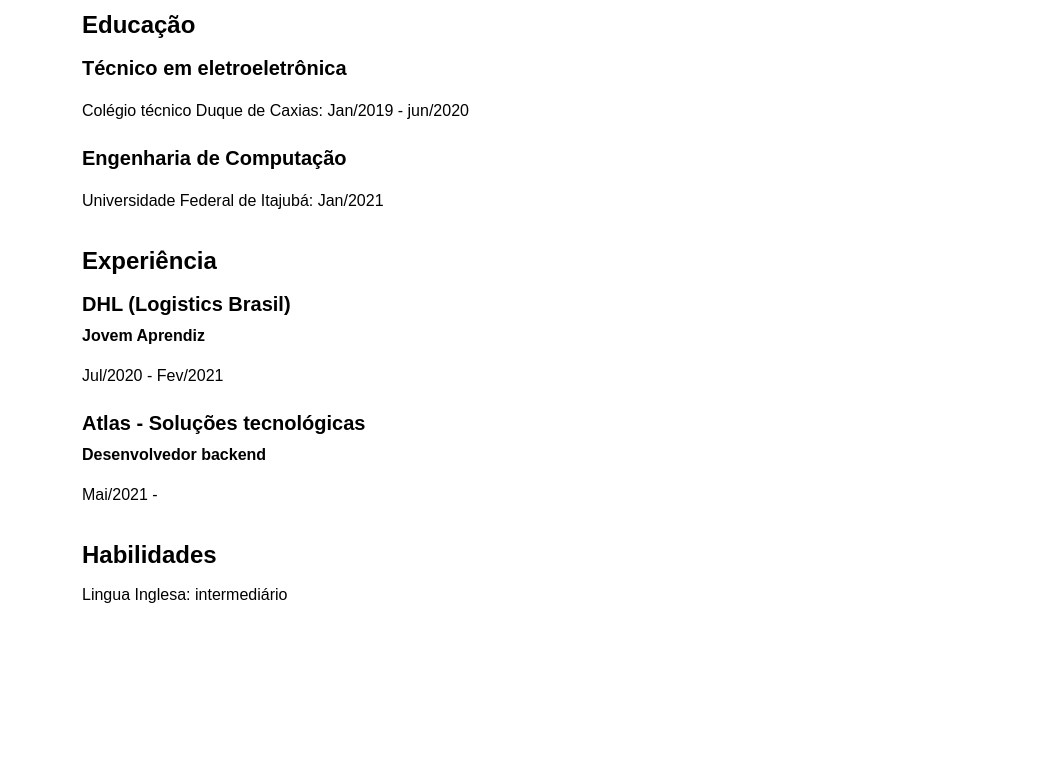
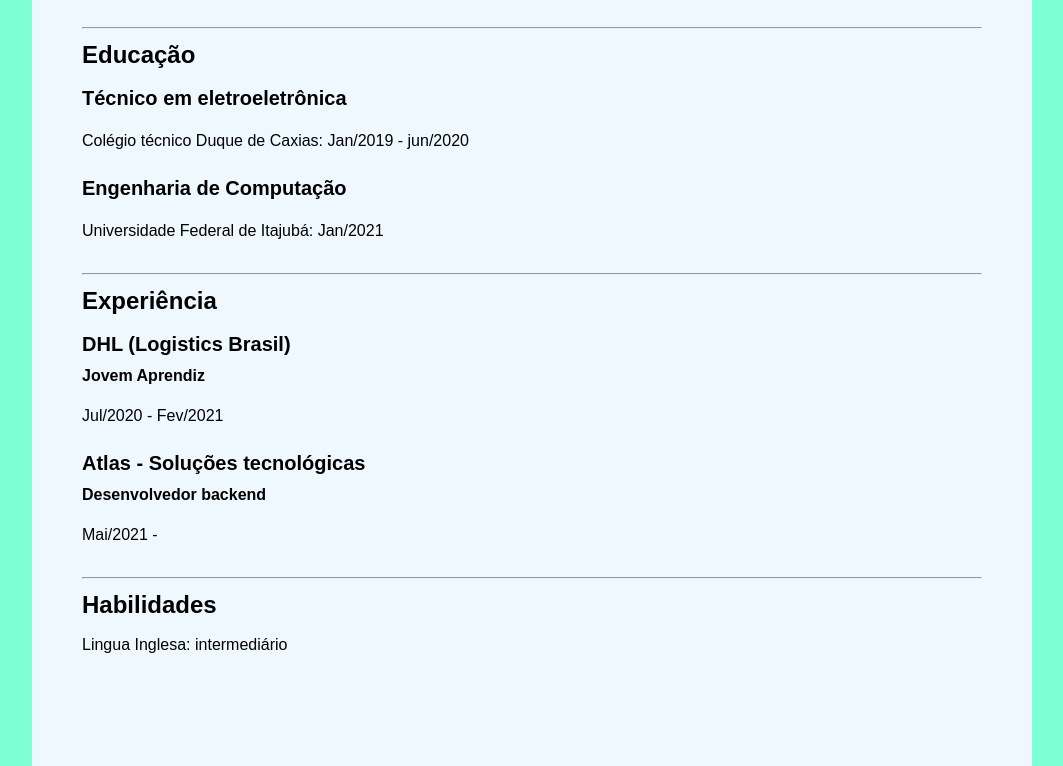
Before and after one commit to LuishFelipe/Curriculum-model, a plain HTML site: page index.html in a window 1280 px wide. Shown: the part 193-959 px from the top of the page, without its empty margins (108-1171 px from the left). Before the commit the page ends 880 px from the top, so only its background shows below. Drawn offline with Linux system fonts and the light colour scheme.

Commit message:
altered.01

```diff
--- a/index.html
+++ b/index.html
@@ -15,6 +15,7 @@
             <p>Email: felipe.luis2415@gmail.com | Telefone: (11)999535425</p>
         </header>
         <section class="education">
+            <hr>
             <h2>Educação</h2>
             <ul>
                 <li>
@@ -28,6 +29,7 @@
             </ul>
         </section>
         <section class="experience">
+            <hr>
             <h2>Experiência</h2>
             <ul>
                 <li>
@@ -43,6 +45,7 @@
             </ul>
         </section>
         <section class="skills">
+            <hr>
             <h2>Habilidades</h2>
             <ul>
                 <li>Lingua Inglesa: intermediário</li>
--- a/style.css
+++ b/style.css
@@ -8,12 +8,17 @@
   line-height: 1.5;
   margin: 0;
   padding: 0;
+  background-color: aquamarine;
 }
 
 .container {
-  max-width: 960px;
-  margin: 0 auto;
-  padding: 30px;
+  max-width: 1000px;
+  margin: auto;
+  padding: 50px;
+  padding-block-end: 100%;
+  background-color: aliceblue;
+  border: 10px;
+  border-color: black;
 }
 
 header {
```
